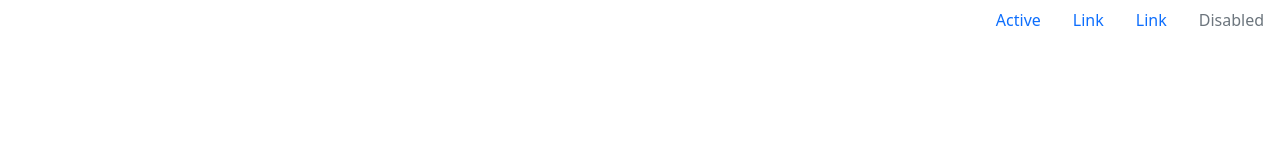
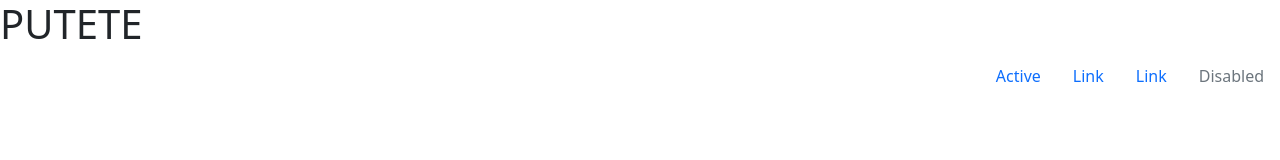
Before and after one commit to Daniel-Marchessi/git-confa, a plain HTML site: page index.html in a window 1280 px wide. Drawn offline with nearby package versions, Linux system fonts and the light colour scheme.

Commit message:
primer commit de confa

```diff
--- a/index.html
+++ b/index.html
@@ -10,6 +10,7 @@
     <title>Document</title>
 </head>
 <body>
+     <h1>PUTETE</h1>
     <ul class="nav justify-content-end">
         <li class="nav-item">
           <a class="nav-link active" aria-current="page" href="#">Active</a>
```
